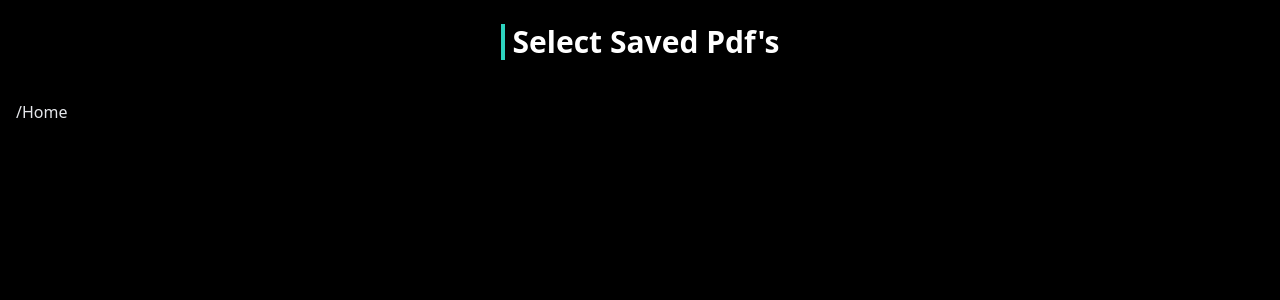
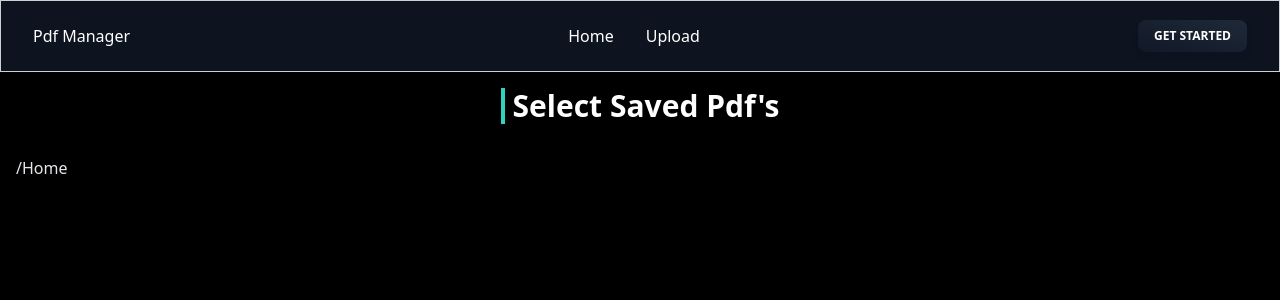
Before and after one commit to Arun-kb0/pdf-editor-client, a React (Vite) app: page / in a window 1280 px wide. Shown: the top 300 px of the page. Built offline with nearby package versions, Linux system fonts and the light colour scheme.

Commit message:
navigation bar added

```diff
--- a/package.json
+++ b/package.json
@@ -10,6 +10,7 @@
     "preview": "vite preview"
   },
   "dependencies": {
+    "@heroicons/react": "^2.2.0",
     "react": "^19.0.0",
     "react-dom": "^19.0.0",
     "react-router": "^7.5.3"
--- a/src/App.tsx
+++ b/src/App.tsx
@@ -1,19 +1,22 @@
-import { Route, Router, Routes } from "react-router"
+import { Route, Routes } from "react-router"
 import HomePage from "./pages/HomePage"
 import ContentsPage from "./pages/ContentsPage"
 import UploadPage from "./pages/UploadPage"
+import NavigationBar from "./components/basic/NavigationBar"
 
 const App = () => {
   return (
-    < >
+    <main className="bg-black h-screen">
+
+      <NavigationBar />
 
       <Routes>
-        <Route path="/" element={<HomePage/>} />
-        <Route path="/upload" element={<UploadPage/>} />
-        <Route path="/contents" element={<ContentsPage/>} />
+        <Route path="/" element={<HomePage />} />
+        <Route path="/upload" element={<UploadPage />} />
+        <Route path="/contents" element={<ContentsPage />} />
       </Routes>
 
-    </>
+    </main>
   )
 }
 
--- a/src/components/Title.tsx
+++ b/src/components/Title.tsx
@@ -10,7 +10,7 @@ const Title = ({ title }: Props) => {
   return (
     <section className=''>
 
-      <div className="flex items-center justify-center py-4">
+      <div className="flex items-center justify-center pb-2 pt-20 ">
         <h1 className="capitalize text-white text-2xl md:text-3xl pl-2 my-2 border-l-4  font-sans font-bold border-teal-400  dark:text-gray-200">
           {title}
         </h1>
--- /dev/null
+++ b/src/components/basic/NavigationBar.tsx
@@ -0,0 +1,86 @@
+import React from "react";
+import {
+  Navbar,
+  Collapse,
+  Typography,
+  Button,
+  IconButton,
+} from "@material-tailwind/react";
+import { Bars3Icon, XMarkIcon } from "@heroicons/react/24/outline";
+import { Link } from "react-router";
+
+
+const NavigationBar = () => {
+  const [openNav, setOpenNav] = React.useState(false);
+
+  React.useEffect(() => {
+    window.addEventListener(
+      "resize",
+      () => window.innerWidth >= 960 && setOpenNav(false),
+    );
+  }, []);
+
+  const navList = (
+    <ul className="mb-4 mt-2 flex flex-col gap-2 lg:mb-0 lg:mt-0 lg:flex-row lg:items-center lg:gap-6">
+
+      <Typography
+        as="li"
+        type="small"
+        className="p-1 font-normal"
+      >
+        <Link to='/' className="flex items-center">
+          Home
+        </Link>
+      </Typography>
+      <Typography
+        as="li"
+        type="small"
+        className="p-1 font-normal"
+      >
+        <Link to='/upload' className="flex items-center">
+          Upload
+        </Link>
+      </Typography>
+    </ul>
+  );
+
+  return (
+    <Navbar className="fixed top-0 z-10 h-max max-w-full bg-gray-900 text-white rounded-none px-4 py-2 lg:px-8 lg:py-4">
+      <div className="flex items-center justify-between ">
+        <Typography
+          as="a"
+          href="#"
+          className="mr-4 cursor-pointer py-1.5 font-medium capitalize"
+        >
+          pdf manager
+        </Typography>
+        <div className="mr-4 hidden lg:block">{navList}</div>
+        <Button
+          variant="gradient"
+          size="sm"
+          className="hidden lg:inline-block"
+        >
+          <span>Get started</span>
+        </Button>
+        <IconButton
+          className="lg:hidden"
+          onClick={() => setOpenNav(!openNav)}
+        >
+          {openNav ? (
+            <XMarkIcon className="h-6 w-6" strokeWidth={2} />
+          ) : (
+            <Bars3Icon className="h-6 w-6" strokeWidth={2} />
+          )}
+        </IconButton>
+      </div>
+      <Collapse open={openNav}>
+        {navList}
+        <Button isFullWidth variant="gradient" size="sm" className="">
+          <span>Get started</span>
+        </Button>
+      </Collapse>
+    </Navbar>
+  );
+}
+
+export default NavigationBar
--- a/src/pages/HomePage.tsx
+++ b/src/pages/HomePage.tsx
@@ -4,7 +4,7 @@ type Props = {}
 
 const HomePage = (props: Props) => {
   return (
-    <main className="bg-black h-screen">
+    <main >
       <Title title="select saved pdf's" />
 
     </main>
--- a/src/pages/UploadPage.tsx
+++ b/src/pages/UploadPage.tsx
@@ -1,10 +1,12 @@
-import React from 'react'
+import Title from '../components/Title'
 
-type Props = {}
 
-const UploadPage = (props: Props) => {
+const UploadPage = () => {
   return (
-    <div>UploadPage</div>
+    <main>
+      <Title title="Upload pdf" />
+
+    </main>
   )
 }
 
```
Also changed, not shown: 1 other file (tests, documents, lock files or other folders).
